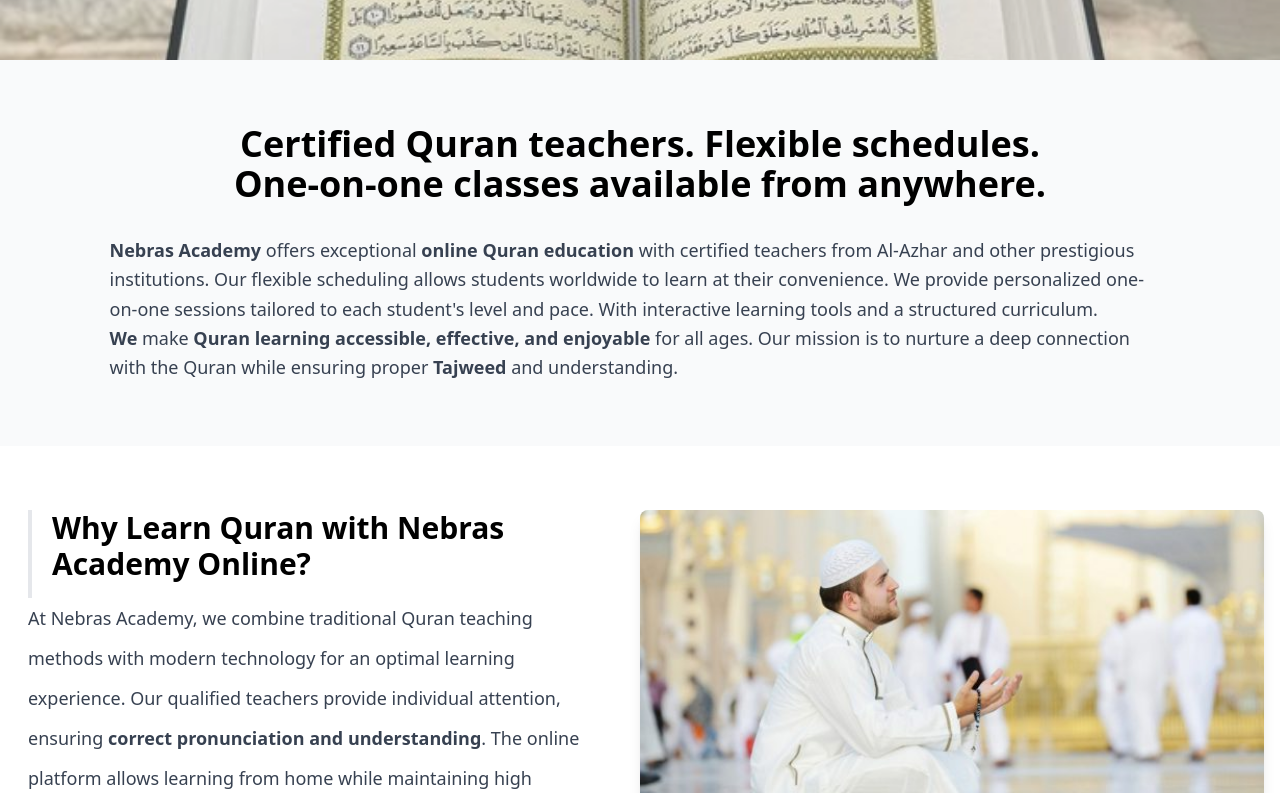
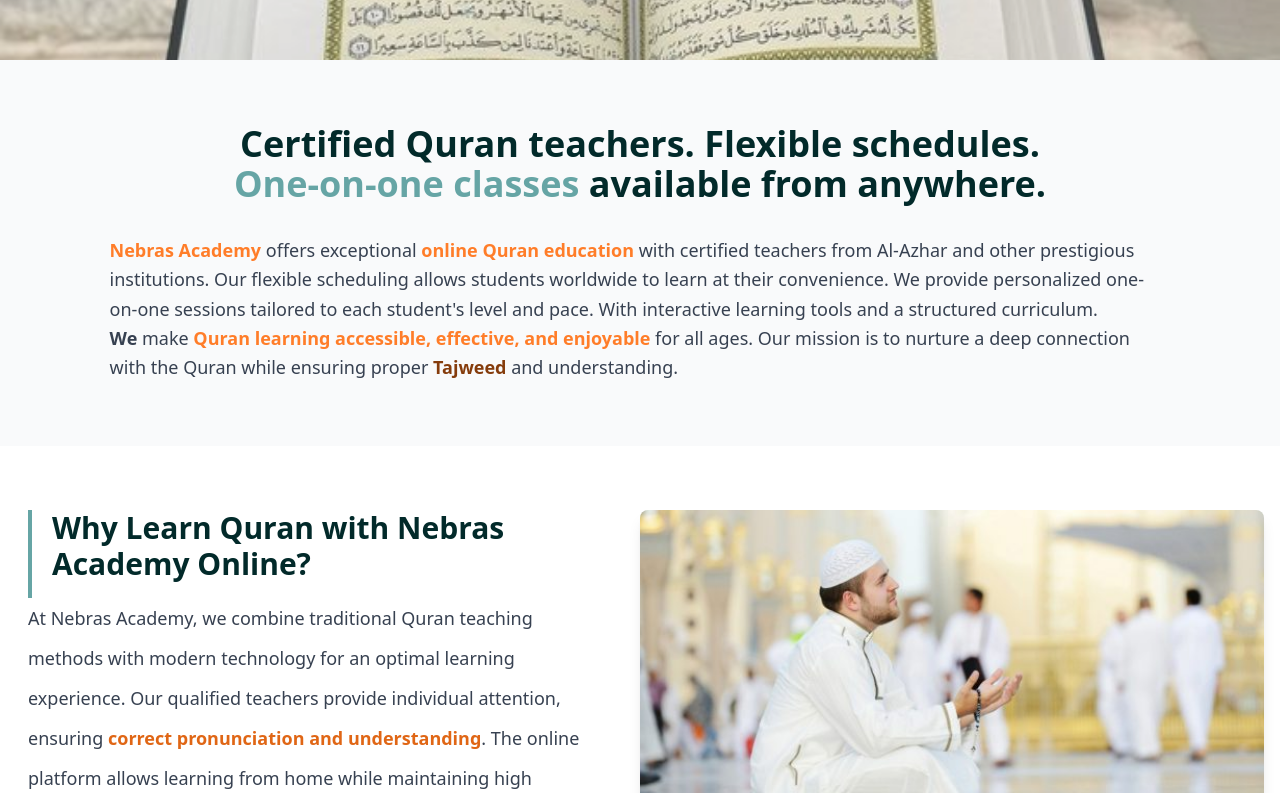
Before and after one commit to abdelrahmanfathyradwan/nebrasAcademy, a React (Vite) app: page / in a window 1280 px wide. Shown: the part 840-1633 px from the top of the page. Built offline with nearby package versions, Linux system fonts and the light colour scheme.

Commit message:
Update tailwind.config.js

```diff
--- a/tailwind.config.js
+++ b/tailwind.config.js
@@ -2,32 +2,35 @@
   content: ["./src/**/*.{html,js,jsx,ts,tsx}", "./public/index.html"],
   theme: {
     extend: {
+      fontFamily: {
+        'rb': ['RB Font', 'sans-serif'],
+      },
       colors: {
-        islamic: {
-          DEFAULT: "#086B3B",
-          50: "#E6F7EF",
-          100: "#C2ECDA",
-          200: "#8BDCB8",
-          300: "#4FCB94",
-          400: "#1DAD73",
-          500: "#086B3B",
-          600: "#075E34",
-          700: "#064E2B",
-          800: "#053E22",
-          900: "#032E19",
+        secondary: {
+          DEFAULT: "#023535",       // اللون الأساسي (أزرق-أخضر غامق)
+          50: "#e6f0f0",           // فاتح جداً (10%)
+          100: "#cce1e1",          // فاتح (20%)
+          200: "#99c3c3",          // فاتح (40%)
+          300: "#66a5a5",          // فاتح (60%)
+          400: "#338787",          // فاتح (80%)
+          500: "#023535",          // اللون الأساسي
+          600: "#022a2a",          // غامق قليلاً (90%)
+          700: "#012020",          // غامق (80%)
+          800: "#011515",          // غامق (60%)
+          900: "#000b0b",          // غامق جداً (40%)
         },
-        orange: {
-          DEFAULT: "#F97316",
-          50: "#FFF7ED",
-          100: "#FFEDD5",
-          200: "#FED7AA",
-          300: "#FDBA74",
-          400: "#FB923C",
-          500: "#F97316",
-          600: "#EA580C",
-          700: "#C2410C",
-          800: "#9A3412",
-          900: "#7C2D12",
+        primary: {
+          DEFAULT: "#FF7D29",      // اللون البرتقالي الأساسي الجديد
+          50: "#fff2e9",           // فاتح جداً
+          100: "#ffe5d3",          // فاتح
+          200: "#ffcba7",          // فاتح متوسط
+          300: "#ffb17c",          // متوسط
+          400: "#ff9750",          // غامق قليلاً
+          500: "#FF7D29",          // اللون الأساسي
+          600: "#e06615",          // غامق
+          700: "#b25110",          // غامق أكثر
+          800: "#853c0c",          // غامق جداً
+          900: "#592707",          // غامق جداً جداً
         },
       },
     },
```
